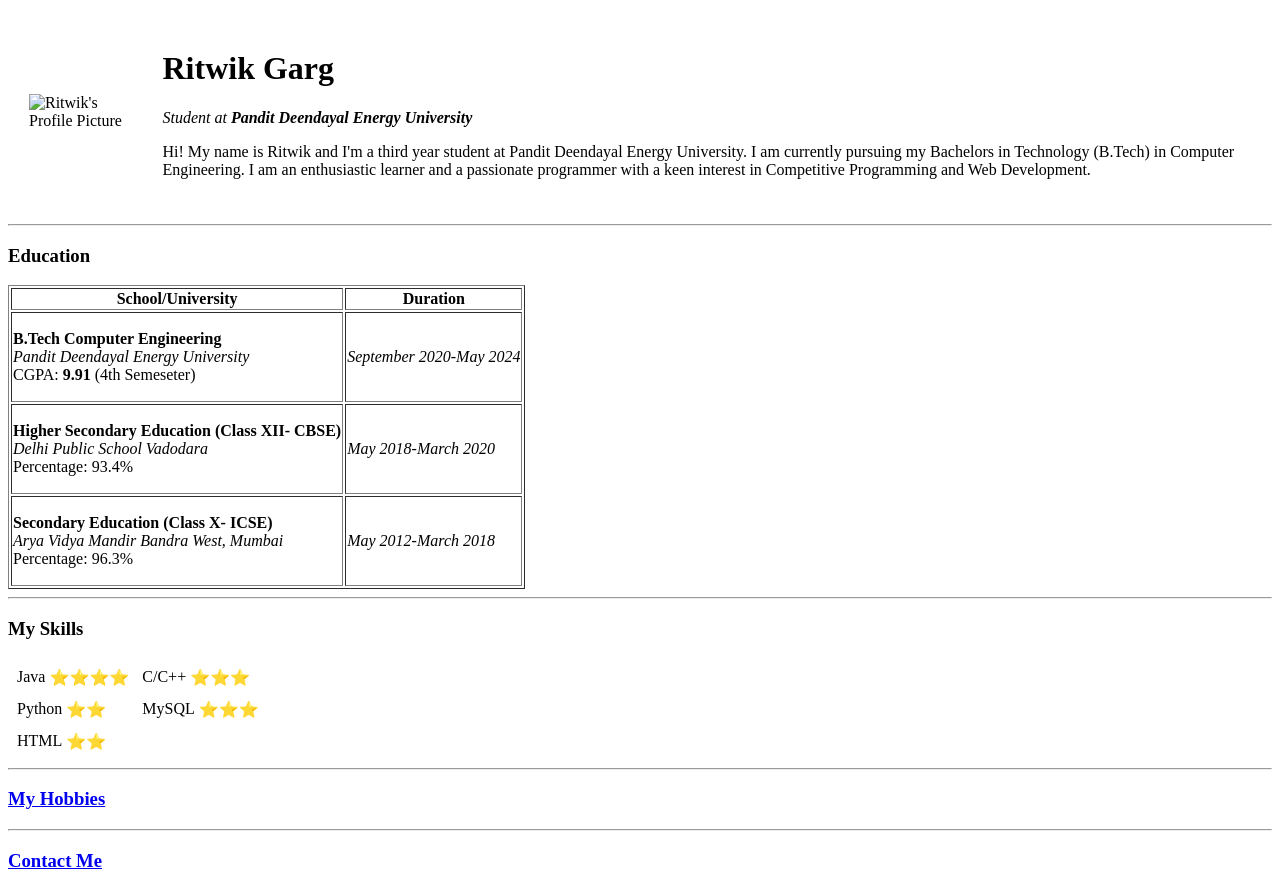
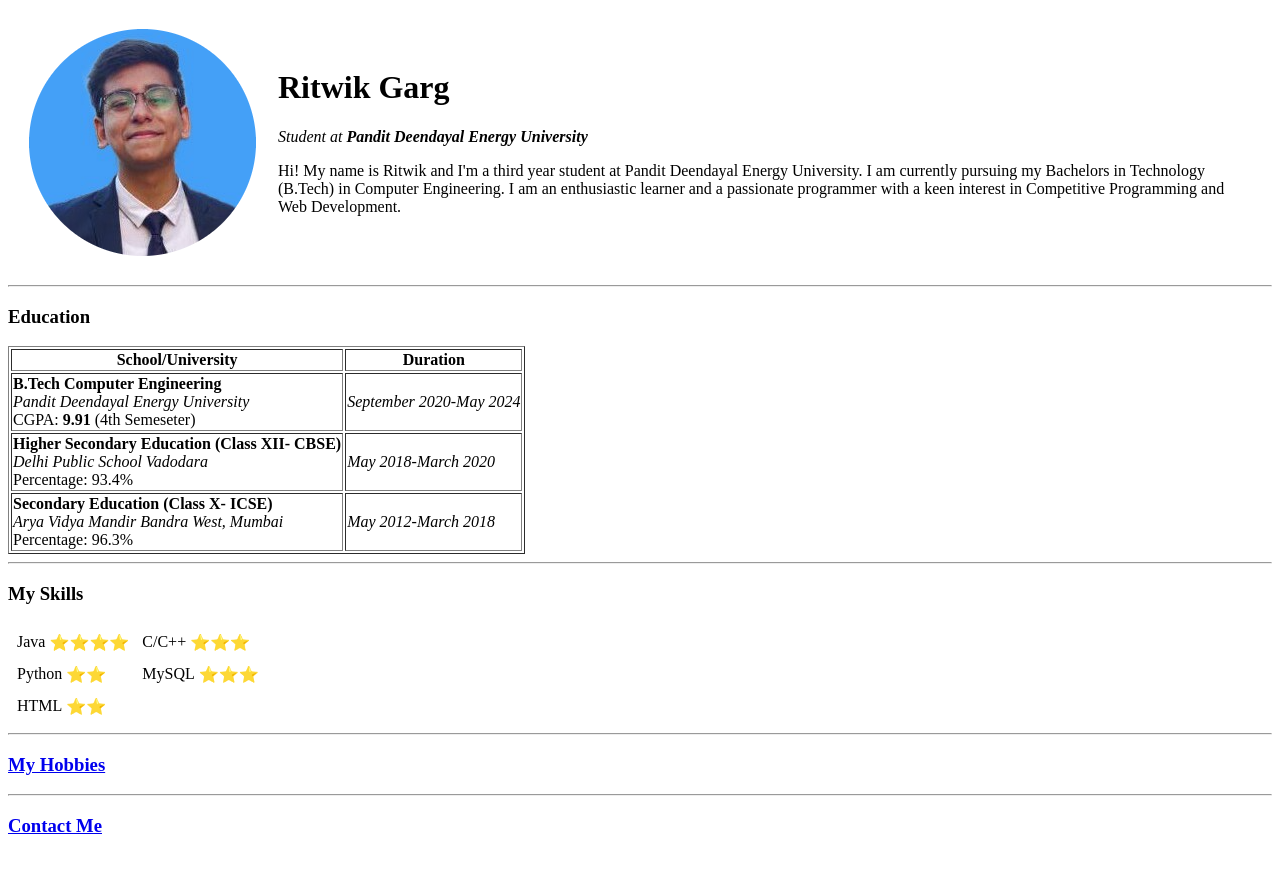
Before and after one commit to ritwikgarg/CV, a plain HTML site: page index.html in a window 1280 px wide. After the commit the page ends 856 px from the top, so only its background shows below. Drawn offline with Linux system fonts and the light colour scheme.

Commit message:
Changed the path for the image

```diff
--- a/index.html
+++ b/index.html
@@ -1,4 +1,4 @@
-<!DOCTYPE html>
+
 <html lang="x" dir="ltr">
 
 <head>
@@ -12,7 +12,7 @@
   <table cellspacing="20">
     <tr>
       <td>
-        <img src="images/personal picture-modified.png" alt="Ritwik's Profile Picture">
+        <img src="personal picture-modified.png" alt="Ritwik's Profile Picture">
       </td>
       <td>
         <h1>Ritwik Garg</h1>
```
